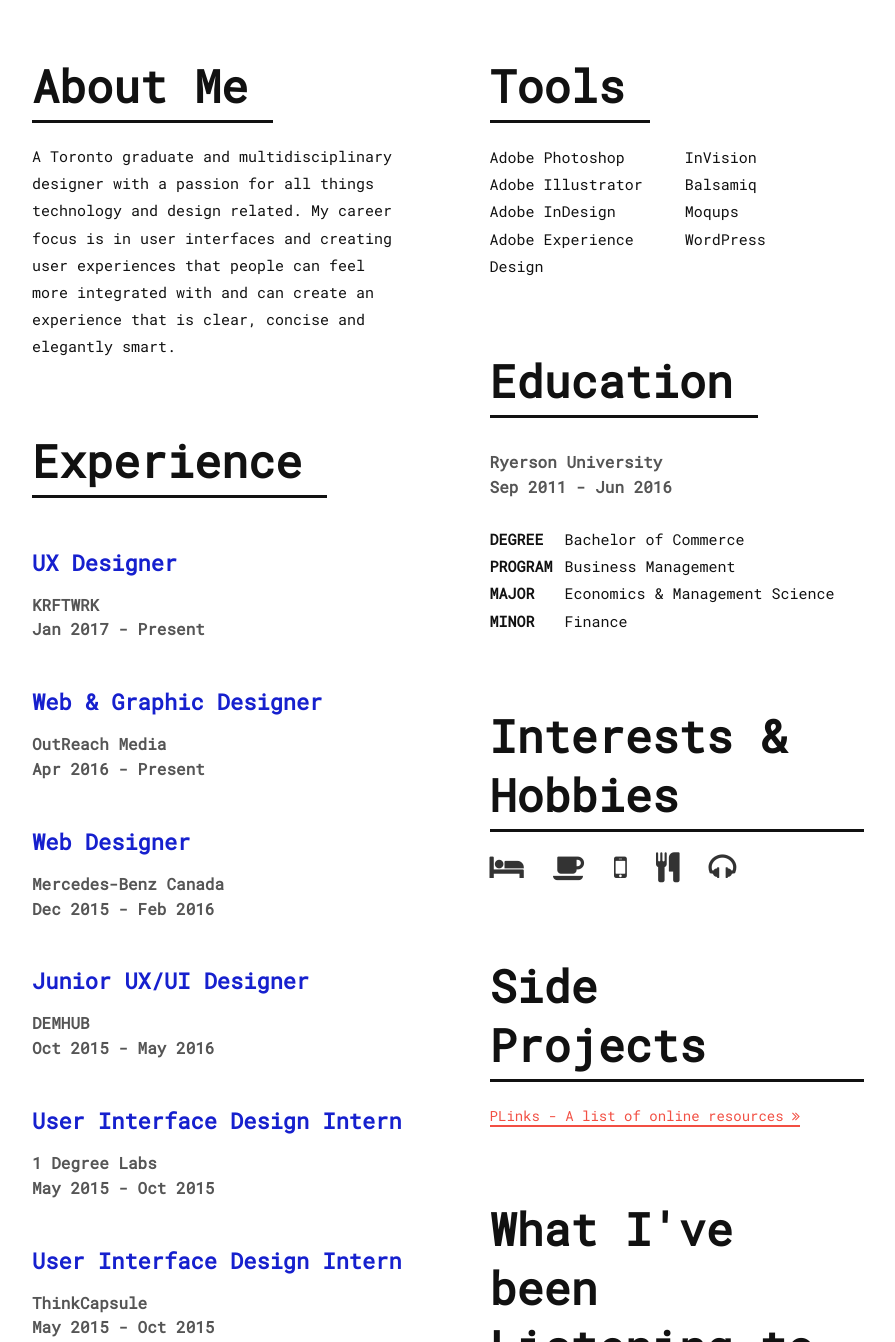
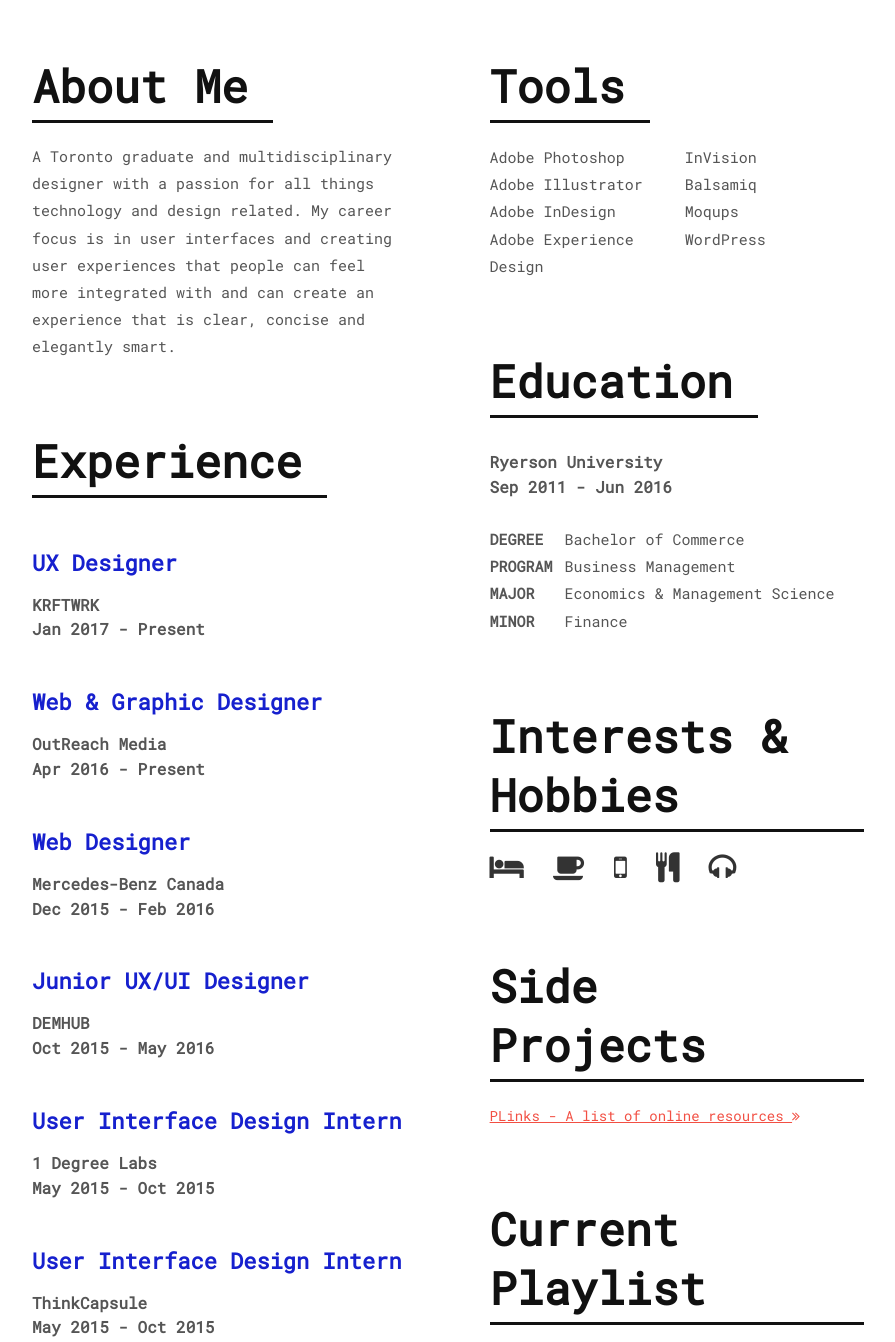
Before and after one commit to priswongys/priswongys.github.io, a PHP site: page / in a window 1280 px wide. Shown: the part 799-2141 px from the top of the page, without its empty margins (192-1087 px from the left). Run offline with PHP 8.4, Linux system fonts and the light colour scheme.

Commit message:
More Text Changes

```diff
--- a/index.html
+++ b/index.html
@@ -210,7 +210,7 @@
 		</div>
 
 		<div class="spotify">
-			<h3>What I've been Listening to</h3>
+			<h3>Current Playlist</h3>
 			<p>
 			<!-- *insert spotify plugin* -->
 			<iframe src="https://embed.spotify.com/?uri=spotify:user:pwongerz:playlist:7Cr3sDBc5Hg8tt9wsvsfj8&theme=white" width="400" height="285" frameborder="0" allowtransparency="true"></iframe>
--- a/styles/styles.css
+++ b/styles/styles.css
@@ -176,7 +176,7 @@ p, li {
 	font-family: 'Roboto Mono', monospace;
 	font-size: 15px;
 	line-height: 1.7rem;
-	color: #111;
+	color: #555;
 
 }
 
@@ -186,7 +186,8 @@ main a, .interests a, .sideprojects a {
 	font-size: 14px;
 /*	text-transform: uppercase;*/
 	color: #F24F43;
-	border-bottom: 2px solid #F24F43;
+	text-decoration: underline;
+/*	border-bottom: 2px solid #F24F43;*/
 }
 
 
@@ -284,8 +285,7 @@ main a, .interests a, .sideprojects a {
 }
 
 a:hover {
-	border-bottom: none;
-	font-weight: 600;
+	text-decoration: line-through;
 }
 
 .galleryItem {
```
